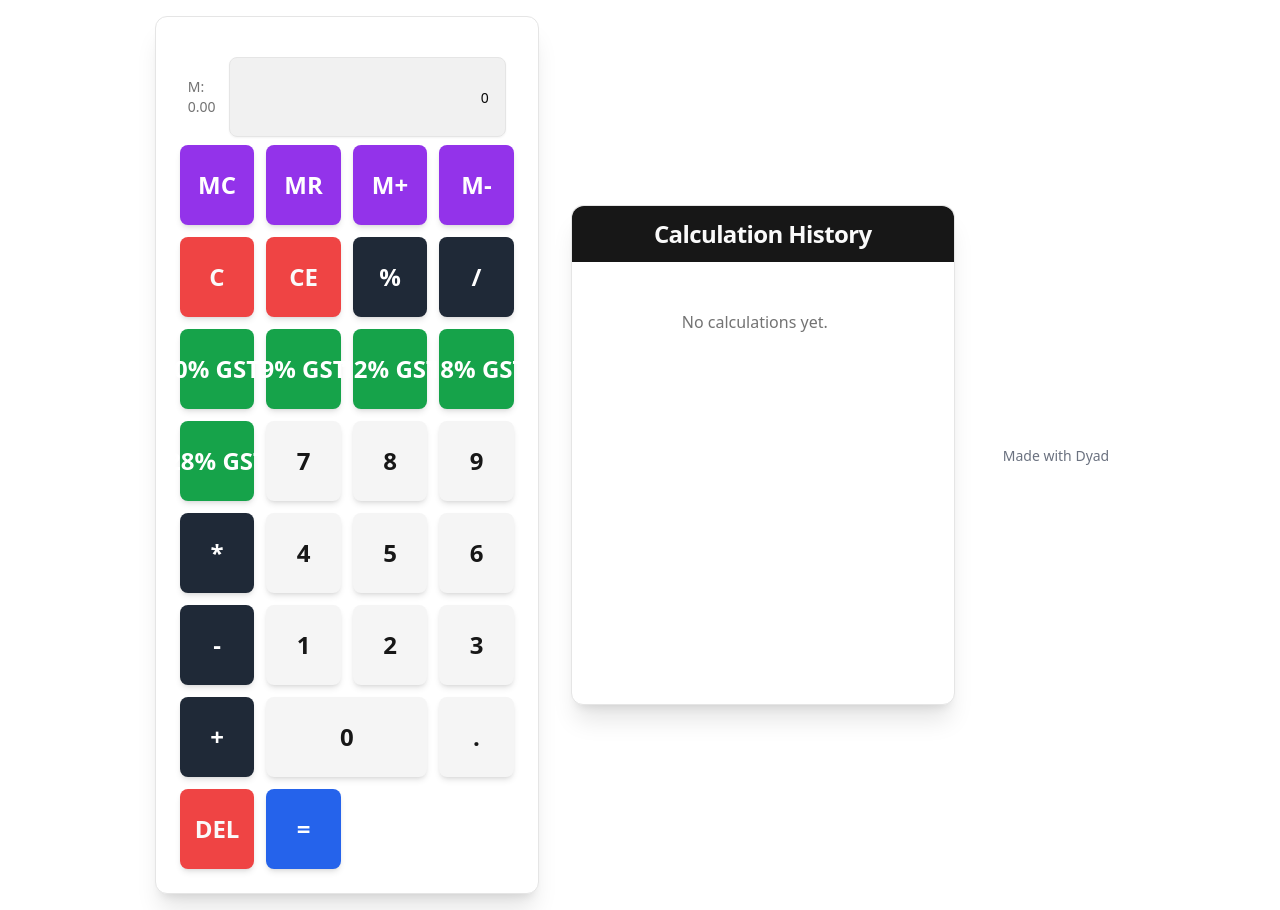
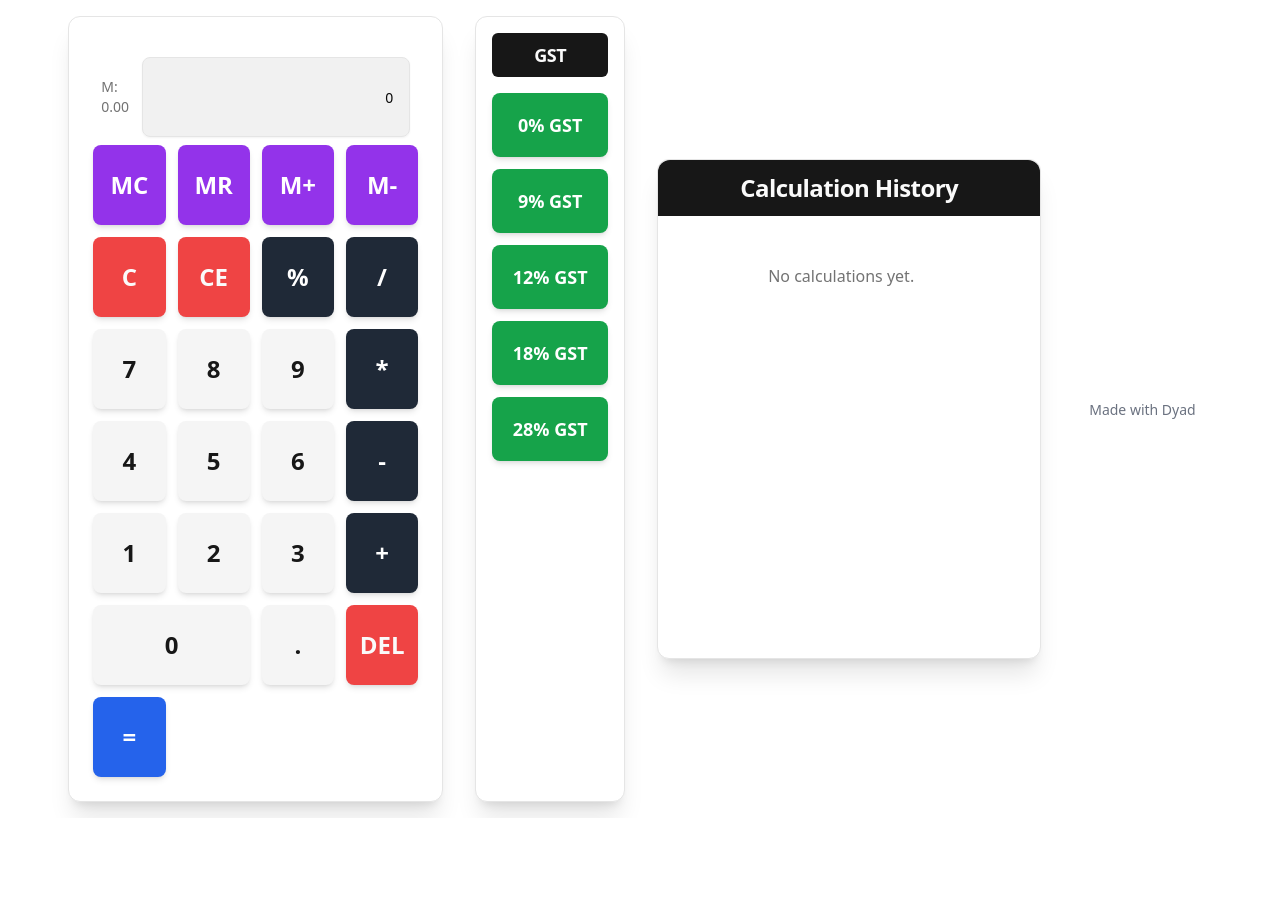
Before and after one commit to bayoffindiaofficial/calc, a Next.js app: page / in a window 1280 px wide. After the commit the page ends 818 px from the top, so only its background shows below. Built offline with nearby package versions, Linux system fonts and the light colour scheme.

Commit message:
[dyad] Reorganized the GST buttons into a separate, vertically aligned section for a cleaner UI. - wrote 1 file(s)

```diff
--- a/src/app/page.tsx
+++ b/src/app/page.tsx
@@ -249,7 +249,7 @@ export default function CalculatorPage() {
     };
   }, [handleDigitClick, handleDecimalClick, handleOperatorClick, handleEqualsClick, handleBackspace, handleClearClick]);
 
-  const buttons = [
+  const mainButtons = [
     { label: "MC", type: "memory", handler: handleMemoryClear },
     { label: "MR", type: "memory", handler: handleMemoryRecall },
     { label: "M+", type: "memory", handler: handleMemoryAdd },
@@ -258,11 +258,6 @@ export default function CalculatorPage() {
     { label: "CE", type: "clear", handler: handleClearEntry },
     { label: "%", type: "operator", handler: handlePercentage },
     { label: "/", type: "operator", handler: () => handleOperatorClick("/") },
-    { label: "0% GST", type: "gst", handler: () => handleGSTCalculation(0) },
-    { label: "9% GST", type: "gst", handler: () => handleGSTCalculation(9) },
-    { label: "12% GST", type: "gst", handler: () => handleGSTCalculation(12) },
-    { label: "18% GST", type: "gst", handler: () => handleGSTCalculation(18) },
-    { label: "28% GST", type: "gst", handler: () => handleGSTCalculation(28) },
     { label: "7", type: "digit", handler: () => handleDigitClick("7") },
     { label: "8", type: "digit", handler: () => handleDigitClick("8") },
     { label: "9", type: "digit", handler: () => handleDigitClick("9") },
@@ -281,8 +276,17 @@ export default function CalculatorPage() {
     { label: "=", type: "equals", handler: handleEqualsClick },
   ];
 
+  const gstButtons = [
+    { label: "0% GST", handler: () => handleGSTCalculation(0) },
+    { label: "9% GST", handler: () => handleGSTCalculation(9) },
+    { label: "12% GST", handler: () => handleGSTCalculation(12) },
+    { label: "18% GST", handler: () => handleGSTCalculation(18) },
+    { label: "28% GST", handler: () => handleGSTCalculation(28) },
+  ];
+
   return (
     <div className="flex flex-col lg:flex-row items-center justify-center min-h-screen bg-background p-4 gap-8">
+      <div className="flex flex-col md:flex-row gap-8"> {/* Container for calculator and GST buttons */}
         <Card className="w-full max-w-sm shadow-xl rounded-xl border border-border">
           <CardHeader className="pb-4">
             {/* Removed CardTitle as requested */}
@@ -298,7 +302,7 @@ export default function CalculatorPage() {
               />
             </div>
             <div className="grid grid-cols-4 gap-3">
-            {buttons.map((button) => (
+              {mainButtons.map((button) => (
                 <Button
                   key={button.label}
                   className={`h-20 text-2xl font-bold rounded-lg shadow-md transition-all duration-200 ease-in-out
@@ -311,8 +315,6 @@ export default function CalculatorPage() {
                         ? "bg-destructive text-destructive-foreground hover:bg-destructive/90 active:scale-95"
                         : button.type === "memory"
                         ? "bg-purple-600 text-white hover:bg-purple-700 active:scale-95"
-                      : button.type === "gst"
-                      ? "bg-green-600 text-white hover:bg-green-700 active:scale-95" // Distinct color for GST keys
                         : "bg-secondary text-secondary-foreground hover:bg-secondary/90 active:scale-95"
                     }
                     ${button.label === "0" ? "col-span-2" : ""}`}
@@ -324,6 +326,22 @@ export default function CalculatorPage() {
             </div>
           </CardContent>
         </Card>
+
+        <Card className="w-full max-w-[150px] shadow-xl rounded-xl border border-border flex flex-col p-4">
+          <CardTitle className="text-center text-lg font-bold text-primary-foreground bg-primary py-2 rounded-md mb-4">GST</CardTitle>
+          <div className="flex flex-col gap-3">
+            {gstButtons.map((button) => (
+              <Button
+                key={button.label}
+                className="h-16 text-lg font-bold rounded-lg shadow-md transition-all duration-200 ease-in-out bg-green-600 text-white hover:bg-green-700 active:scale-95"
+                onClick={button.handler}
+              >
+                {button.label}
+              </Button>
+            ))}
+          </div>
+        </Card>
+      </div>
 
       <Card className="w-full max-w-sm shadow-xl rounded-xl border border-border lg:h-[500px] flex flex-col">
         <CardHeader className="pb-4">
```
Lines whose indentation alone changed are shown as unchanged.
